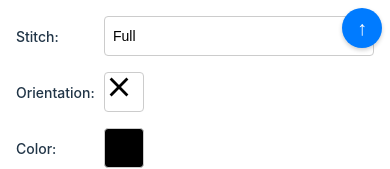
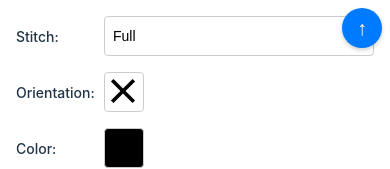
Before and after one commit to jfgordon2/cross-stitch-designer, a React (Vite) app: page / in a window 390 px wide. Shown: the top 169 px of the page. Built offline with nearby package versions, Linux system fonts and the light colour scheme.

Commit message:
update the orientation button for mobile

```diff
--- a/src/components/OrientationSelect.css
+++ b/src/components/OrientationSelect.css
@@ -14,6 +14,11 @@
   display: flex;
   align-items: center;
   justify-content: center;
+}
+
+.orientation-button svg {
+  width: 28px;
+  height: 28px;
 }
 
 .orientation-dropdown {
@@ -45,6 +50,11 @@
   justify-content: center;
 }
 
+.orientation-option svg {
+  width: 28px;
+  height: 28px;
+}
+
 .orientation-option.selected {
   border: 2px solid #007bff;
 }
@@ -58,6 +68,12 @@
   .orientation-option {
     width: 40px;
     height: 40px;
+  }
+
+  .orientation-button svg,
+  .orientation-option svg {
+    width: 36px;
+    height: 36px;
   }
 
   .orientation-dropdown {
--- a/src/components/OrientationSelect.tsx
+++ b/src/components/OrientationSelect.tsx
@@ -13,10 +13,12 @@ interface OrientationSelectProps {
 const SelectButton = memo(({
   selectedStitch,
   selectedOrientation,
+  size,
   onClick
 }: {
   selectedStitch: StitchType;
   selectedOrientation: string;
+  size: number;
   onClick: () => void;
 }) => (
   <button
@@ -27,7 +29,7 @@ const SelectButton = memo(({
       type={selectedStitch}
       orientation={parseInt(selectedOrientation, 10) as Orientation}
       color={{ r: 0, g: 0, b: 0, a: 255 }}
-      size={28}
+      size={size}
     />
   </button>
 ));
@@ -40,7 +42,18 @@ const OrientationSelectComponent: React.FC<OrientationSelectProps> = ({
   onOrientationChange,
 }) => {
   const [isOpen, setIsOpen] = useState(false);
+  const [isMobile, setIsMobile] = useState(false);
   const containerRef = useRef<HTMLDivElement>(null);
+
+  useEffect(() => {
+    const updateMobileState = () => {
+      setIsMobile(window.matchMedia('(max-width: 768px)').matches);
+    };
+
+    updateMobileState();
+    window.addEventListener('resize', updateMobileState);
+    return () => window.removeEventListener('resize', updateMobileState);
+  }, []);
 
   const handleOptionClick = useCallback((orientation: string) => {
     onOrientationChange(orientation);
@@ -59,6 +72,7 @@ const OrientationSelectComponent: React.FC<OrientationSelectProps> = ({
   }, []);
 
   const orientations = ORIENTATION_OPTIONS[selectedStitch];
+  const stitchSize = isMobile ? 36 : 28;
 
   // If there's only one orientation, just show it without dropdown functionality
   if (orientations.length === 1) {
@@ -66,6 +80,7 @@ const OrientationSelectComponent: React.FC<OrientationSelectProps> = ({
       <SelectButton
         selectedStitch={selectedStitch}
         selectedOrientation={orientations[0]}
+        size={stitchSize}
         onClick={() => {}}
       />
     );
@@ -76,6 +91,7 @@ const OrientationSelectComponent: React.FC<OrientationSelectProps> = ({
       <SelectButton
         selectedStitch={selectedStitch}
         selectedOrientation={selectedOrientation}
+        size={stitchSize}
         onClick={() => setIsOpen(!isOpen)}
       />
 
@@ -91,7 +107,7 @@ const OrientationSelectComponent: React.FC<OrientationSelectProps> = ({
                 type={selectedStitch}
                 orientation={parseInt(orientation, 10) as Orientation}
                 color={{ r: 0, g: 0, b: 0, a: 255 }}
-                size={28}
+                size={stitchSize}
               />
             </button>
           ))}
```
